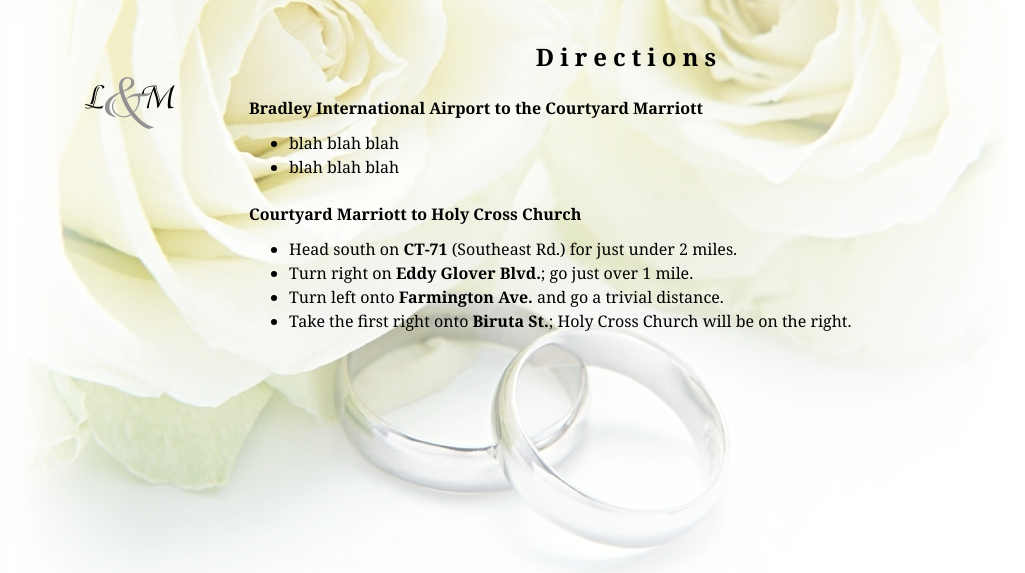
After one commit to lukesneeringer/personal, a Python web app: template wedding/static/templates/directions.html in a window 1280 px wide. The commit adds this page. Shown: the top 573 px of the page, without its empty margins (121-1146 px from the left). Run offline with Jinja, Linux system fonts and the light colour scheme; the template is opened without the code that fills it, so the values that code supplies are empty.

Commit message:
Added the second half of the directions.

```diff
--- a/wedding/static/static/css/global.css
+++ b/wedding/static/static/css/global.css
@@ -73,6 +73,13 @@ nav a:hover, nav a:active {
     text-align: center;
 }
 
+#content h2 {
+    font-family: Georgia, Times, Serif;
+    font-size: 16px;
+    margin-top: 24px;
+    text-align: left;
+}
+
 #content p {
     line-height: 200%;
     margin-top: 12px;
@@ -97,6 +104,16 @@ nav a:hover, nav a:active {
     text-align: center;
 }
 
+#content ul {
+    margin-left: 40px;
+    margin-top: 12px;
+}
+
+#content ul li {
+    font-family: Georgia, Times, Serif;
+    line-height: 150%;
+}
+
 /* home page */
 #invitation {
     margin-right: 48px;
--- /dev/null
+++ b/wedding/static/templates/directions.html
@@ -0,0 +1,19 @@
+{% extends "base.html" %}
+
+{% block content %}
+	<h1>Directions</h1>
+
+	<h2>Bradley International Airport to the Courtyard Marriott</h2>
+	<ul>
+		<li>blah blah blah</li>
+		<li>blah blah blah</li>
+	</ul>
+
+	<h2>Courtyard Marriott to Holy Cross Church</h2>
+	<ul>
+		<li>Head south on <b>CT-71</b> (Southeast Rd.) for just under 2 miles.</li>
+		<li>Turn right on <b>Eddy Glover Blvd.</b>; go just over 1 mile.</li>
+		<li>Turn left onto <b>Farmington Ave.</b> and go a trivial distance.</li>
+		<li>Take the first right onto <b>Biruta St.</b>; Holy Cross Church will be on the right.</li>
+	</ul>
+{% endblock %}
```
Also changed, not shown: wedding/static/templates/gifts.html (added, +7 -0 lines).
